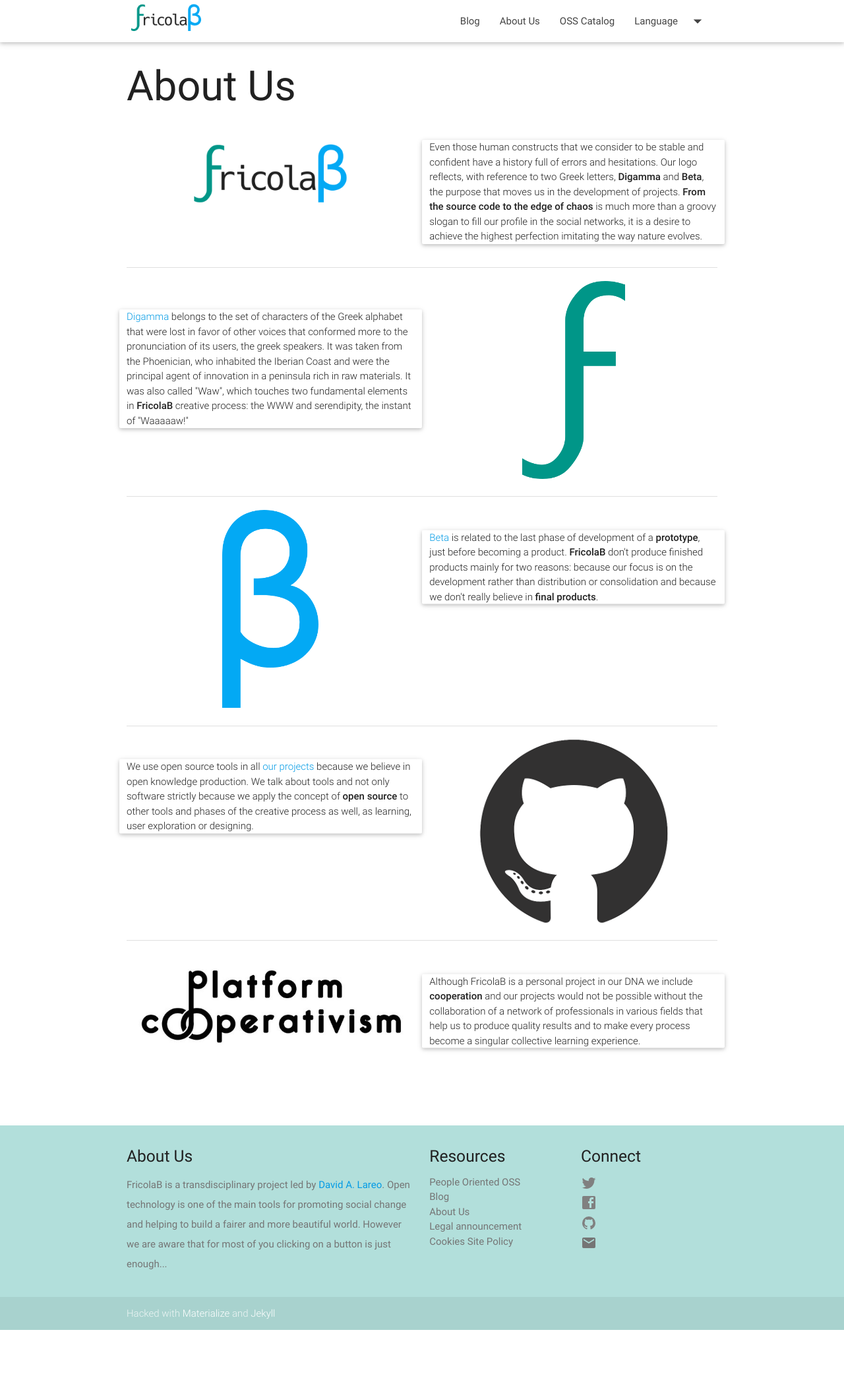
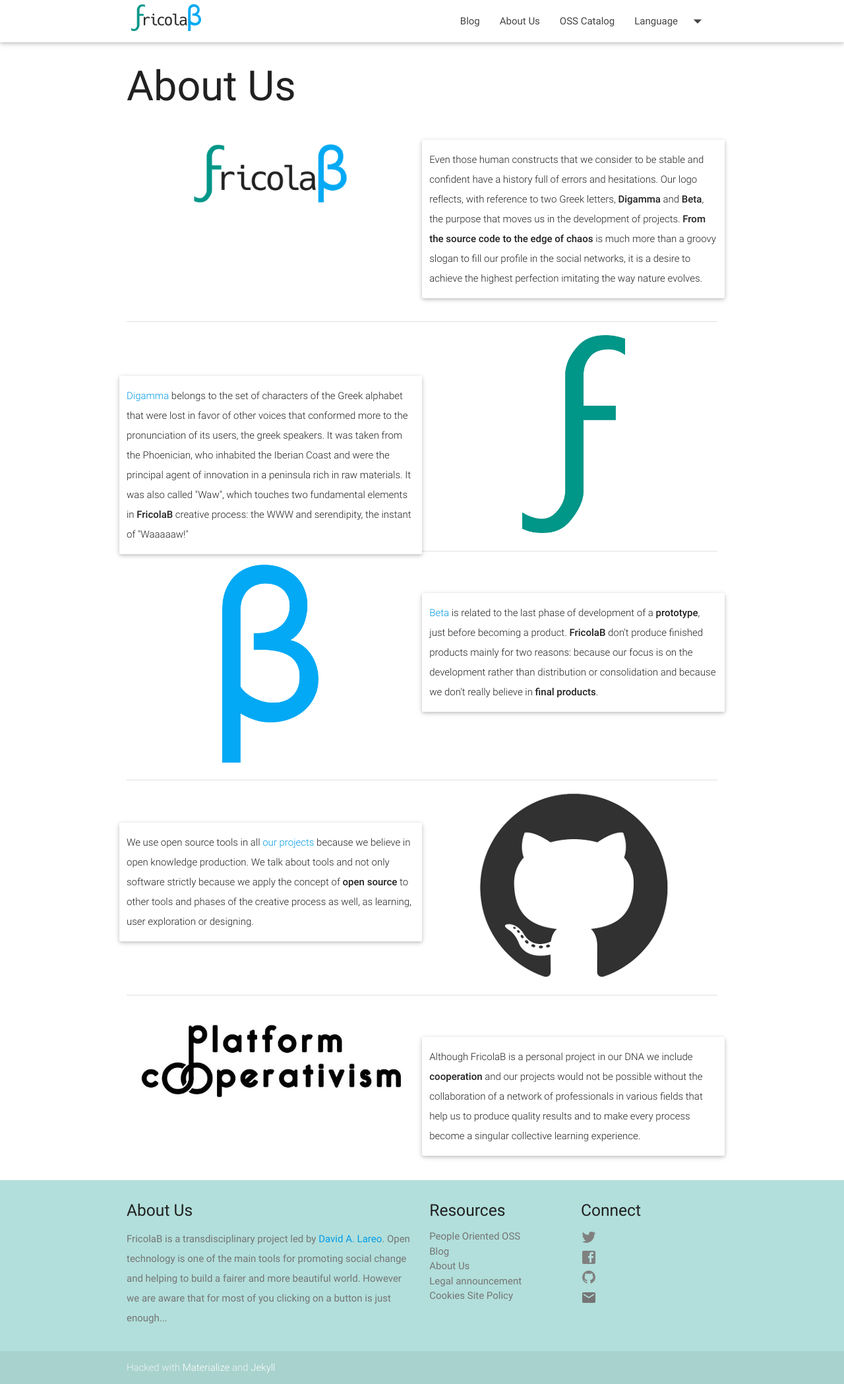
Before and after one commit to fricolab/fricolab.github.io, a Jekyll site: the page built from about/about.html, in a window 1280 px wide. Shown: the whole page at 66% size. Built offline with Jekyll 4.4.1, drawn with Linux system fonts in a browser that asks for light colours; nearby versions of some CDN libraries; before the commit the page ends 2016 px from its top, so only the background shows below that.

```diff
--- a/about/about.html
+++ b/about/about.html
@@ -9,16 +9,17 @@ permalink: /about/
       <img width="60%" class="responsive-img" src="/images/logo_fricolaB.png">
     </div>
     <div class="col s12 m6 light card-panel">
-  Even those human constructs that we consider to be stable and confident have a
-history full of errors and hesitations. Our logo reflects, with reference to two Greek letters, <strong>Digamma</strong> and <strong>Beta</strong>, the purpose that moves us in the development of projects. <strong>From the source code to the edge of chaos</strong> is much more than a groovy slogan to fill our profile in the social networks, it is a desire to achieve the highest perfection imitating the way nature evolves.
+      <p>Even those human constructs that we consider to be stable and confident have a history full of errors and hesitations. Our logo reflects, with reference to two Greek letters, <strong>Digamma</strong> and <strong>Beta</strong>, the purpose that moves us in the development of projects. <strong>From the source code to the edge of chaos</strong> is much more than a groovy slogan to fill our profile in the social networks, it is a desire to achieve the highest perfection imitating the way nature evolves.
+      </p>
     </div>
   </div>
   <div class="divider"></div>
   <div class="row">
     <div class="col s12 m6 about light card-panel">
-<a href="https://en.wikipedia.org/wiki/Digamma">Digamma</a> belongs to the set of characters
+      <p><a href="https://en.wikipedia.org/wiki/Digamma">Digamma</a> belongs to the set of characters
 of the Greek alphabet that were lost in favor of other voices that conformed more to the
 pronunciation of its users, the greek speakers. It was taken from the Phoenician, who inhabited the Iberian Coast and were the principal agent of innovation in a peninsula rich in raw materials. It was also called "Waw", which touches two fundamental elements in <strong>FricolaB</strong> creative process: the WWW and serendipity, the instant of "Waaaaaw!"
+      </p>
     </div>
     <div class="col s12 m6 center">
       <img class="responsive-img" src="/images/digamma.png">
@@ -30,13 +31,15 @@ pronunciation of its users, the greek speakers. It was taken from the Phoenician
       <img class="responsive-img" src="/images/beta.png">
     </div>
     <div class="col s12 m6 about light card-panel">
-<a href="https://en.wikipedia.org/wiki/Software_release_life_cycle#Beta">Beta</a> is related to the last phase of development of a <strong>prototype</strong>, just before becoming a product. <strong>FricolaB</strong> don't produce finished products mainly for two reasons: because our focus is on the development rather than distribution or consolidation and because we don't really believe in <strong>final products</strong>.
+      <p><a href="https://en.wikipedia.org/wiki/Software_release_life_cycle#Beta">Beta</a> is related to the last phase of development of a <strong>prototype</strong>, just before becoming a product. <strong>FricolaB</strong> don't produce finished products mainly for two reasons: because our focus is on the development rather than distribution or consolidation and because we don't really believe in <strong>final products</strong>.
+      </p>
     </div>
   </div>
   <div class="divider"></div>
   <div class="row">
     <div class="col s12 m6 about light card-panel">
-We use open source tools in all <a href="https://github.com/fricolab">our projects</a> because we believe in open knowledge production. We talk about tools and not only software strictly because we apply the concept of <strong>open source</strong> to other tools and phases of the creative process as well, as learning, user exploration or designing.
+      <p>We use open source tools in all <a href="https://github.com/fricolab">our projects</a> because we believe in open knowledge production. We talk about tools and not only software strictly because we apply the concept of <strong>open source</strong> to other tools and phases of the creative process as well, as learning, user exploration or designing.
+      </p>
     </div>
     <div class="col s12 m6 center">
       <img class="responsive-img" src="/images/github-mark.png">
@@ -48,6 +51,7 @@ We use open source tools in all <a href="https://github.com/fricolab">our projec
       <img class="responsive-img" src="/images/platform_cooperativsm.jpg">
     </div>
     <div class="col s12 m6 about light card-panel">
-Although FricolaB is a personal project in our DNA we include <strong>cooperation</strong> and our projects would not be possible without the collaboration of a <stong>network of professionals</strong> in various fields that help us to produce quality results and to make every process become a singular collective learning experience.
+      <p>Although FricolaB is a personal project in our DNA we include <strong>cooperation</strong> and our projects would not be possible without the collaboration of a <stong>network of professionals</strong> in various fields that help us to produce quality results and to make every process become a singular collective learning experience.
+      </p>
     </div>
   </div>
```
Also changed, not shown: es/about/about.html (+10 -5 lines).
